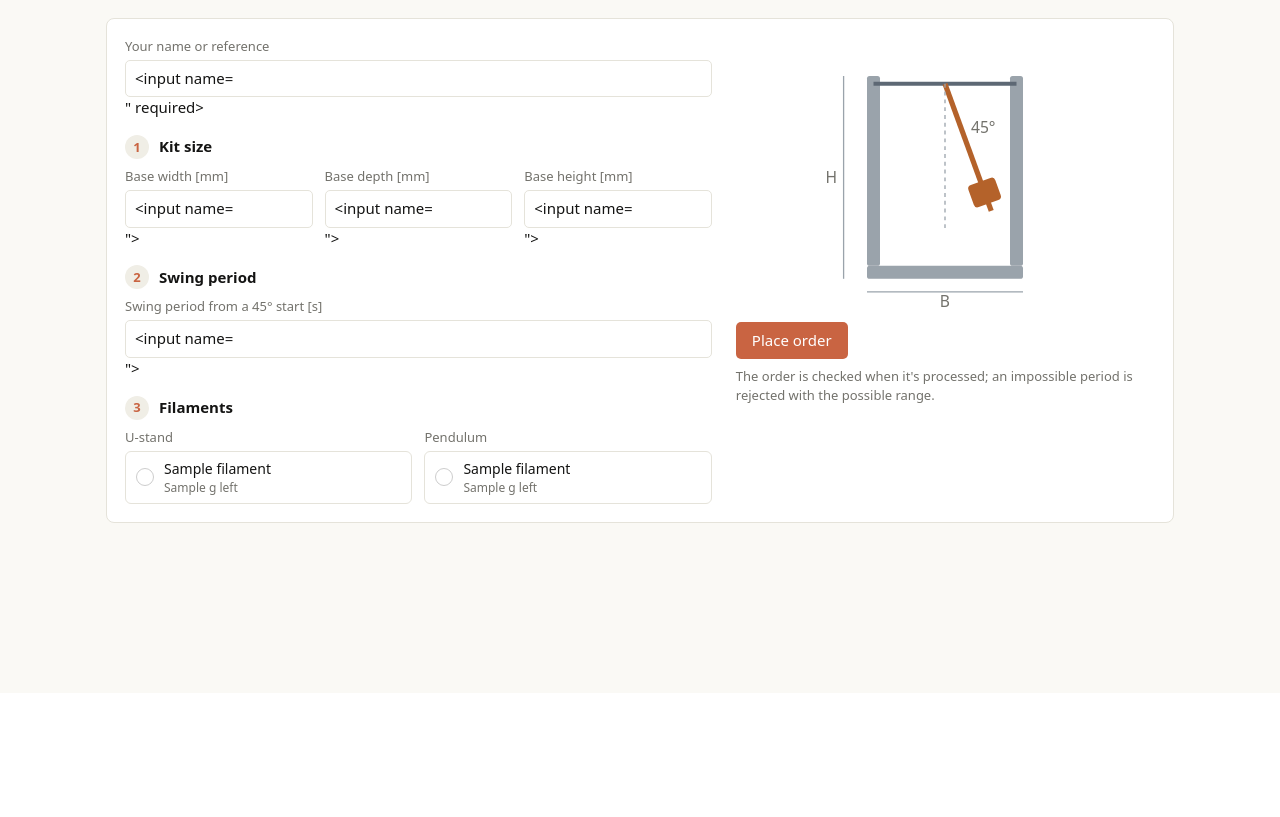
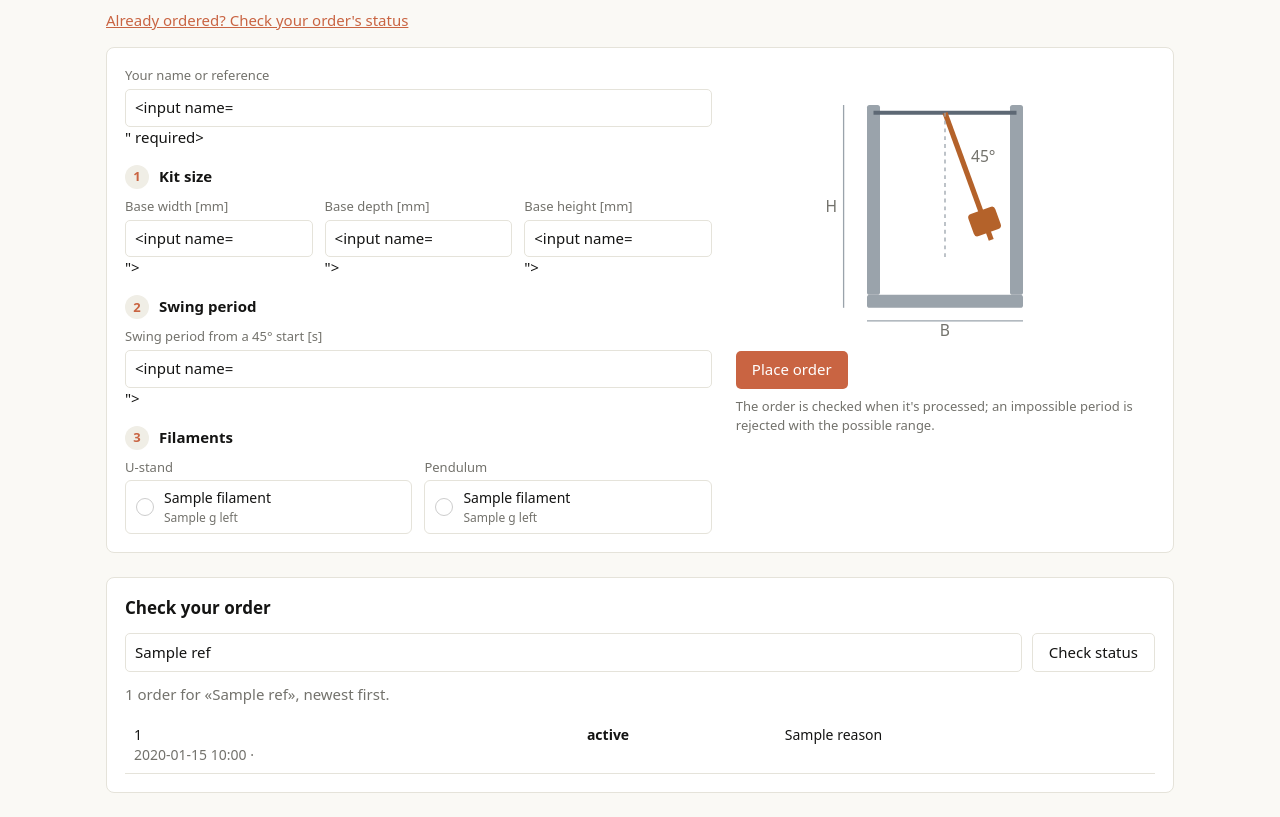
Before and after one commit to thomastte/pendulum-factory-python, a Flask app: template pendulum/templates/order.html in a window 1280 px wide. Shown: the part 107-924 px from the top of the page. Before the commit the page ends 630 px from the top, so only its background shows below. Run offline with Flask 3, Linux system fonts and the light colour scheme; the template is opened without the code that fills it: most values are stand-ins (such as "Sample title", 1, 10 or a date in 2020); form fields are guessed from the names that the template uses.

Commit message:
Order status lookup for the customer on the order page

```diff
--- a/pendulum/app.py
+++ b/pendulum/app.py
@@ -1,11 +1,14 @@
 # AI-assisted (Claude, 2026-11-17): written by Claude (Flask order page and operator page, plan §6);
 # updated by Claude for design-decisions.md 18–20 (no amplitude or infill in the order, two printed pieces).
 # Verified: tests/test_app.py; Øivind ran it against Spoolman 0.27.0 and read it through before committing.
+# 2026-11-18: customer status lookup (find_orders(), GET /?ref=...) and the redirect to it after ordering,
+# added step by step by øivind, with assistance from Claude. Verified: tests/test_app.py, checked in the browser.
 """The web pages (plan §6). Start from the python/ folder with Spoolman running:
 
     python -m pendulum.app          then open http://localhost:5000
 
-/        order page: the customer fills in the pendulum and picks a filament for each part
+/        order page: the customer fills in the pendulum and picks a filament for each part;
+         /?ref=<name, reference or order id> shows the status of that customer's own orders
 /orders  operator page: register the makerspace filaments, process orders, see the results
 """
 import logging
@@ -84,6 +87,18 @@ def order_from_form(form, orders_dir):
     )
 
 
+def find_orders(orders_dir, ref):
+    """The orders whose customer reference or order id is ref, newest first.
+
+    Exact match only (case and surrounding spaces ignored), so one customer can't list everyone's orders.
+    """
+    key = ref.strip().casefold()
+    if not key:
+        return []
+    return [o for o in reversed(load_orders(orders_dir))
+            if key in (o.customer_ref.strip().casefold(), o.id.casefold())]
+
+
 def create_app(stock=None, functions=None, simulate_fn=simulate,
                orders_dir=ORDERS_DIR, output_dir=OUTPUT_DIR, seed_file=None):
     """The Flask app. Tests pass a fake stock and the dummy functions; normal use passes nothing."""
@@ -109,13 +124,17 @@ def create_app(stock=None, functions=None, simulate_fn=simulate,
             errors = check_input(order)
             if not errors:
                 order.save(orders_dir)
-                flash(f"Order {order.id} received. Click \"Process orders\" to make it.")
-                return redirect(url_for("orders_page"))
+                flash(f"Order {order.id} received. It is made when the orders are processed; "
+                      f"its status is shown below.")
+                return redirect(url_for("order_page", ref=order.customer_ref, _anchor="status"))
+        ref = request.args.get("ref", "").strip()
+        found = find_orders(orders_dir, ref) if ref else None          # None: no search yet
         try:
             filaments, offline = stock_overview(stock), False
         except StockUnavailable:
             filaments, offline = [], True
-        return render_template("order.html", filaments=filaments, offline=offline, errors=errors, form=form)
+        return render_template("order.html", filaments=filaments, offline=offline, errors=errors, form=form,
+                               ref=ref, found=found, DONE=DONE)
 
     @app.route("/orders")
     def orders_page():
--- a/pendulum/templates/base.html
+++ b/pendulum/templates/base.html
@@ -1,5 +1,6 @@
 {# AI-assisted (Claude, 2026-11-17): page layout written by Claude. Verified: tests/test_app.py, checked in the browser.
-   2026-11-18: CSS for the new order layout and the light/dark, added by Øivind. Verified: tests/test_app.py (8 passed), both themes checked on both pages. #}
+   2026-11-18: CSS for the new order layout and the light/dark themes with the toggle script given by Claude,
+   added by Øivind; CSS for the status lookup added step by step by øivind, with assistance from Claude. Verified: tests/test_app.py, both themes checked. #}
 <!doctype html>
 <html lang="en">
 <head>
@@ -53,6 +54,14 @@
     .swatch-pick small { display: block; font-size: 12px; color: var(--muted); }
     .swatch-pick:has(input:checked) { border-color: var(--accent); background: var(--pick); }
         .theme-toggle { margin-left: auto; padding: 4px 12px; font-size: 13px; background: transparent; color: var(--header-ink); border: 1px solid var(--header-link); }
+    .lookup { margin-top: 24px; display: grid; gap: 12px; }
+    .lookup h2 { margin: 0; }
+    .lookup-form { display: flex; gap: 10px; }
+    .lookup-form input { flex: 1; }
+    .lookup-form button { white-space: nowrap; }
+    .lookup p { margin: 0; }
+    .lookup-link { margin: -8px 0 16px; }
+    main a { color: var(--accent); }
     table { width: 100%; border-collapse: collapse; background: var(--card); font-size: 14px; }
     th, td { text-align: left; padding: 7px 9px; border-bottom: 1px solid var(--line); vertical-align: top; }
     th { font-size: 12px; color: var(--muted); text-transform: uppercase; letter-spacing: .03em; }
--- a/pendulum/templates/order.html
+++ b/pendulum/templates/order.html
@@ -1,12 +1,14 @@
 {# AI-assisted (Claude, 2026-11-17): order page written by Claude; amplitude and infill fields removed and the
    filament labels changed for design-decisions.md 18–20. Verified: tests/test_app.py, checked in the browser.
    2026-11-18: new layout (three steps, colour swatches as radio buttons, pendulum sketch coloured by the
-   chosen filaments) put together by Øivind step by step;.
-   Verified: tests/test_app.py (8 passed), checked in the browser in both themes. #}
+   chosen filaments) put together by Øivind step by step; the snippets, the SVG and the scripts were given by Claude.
+   2026-11-18: "Check your order" status lookup added step by step by øivind, with assistance from Claude.
+   Verified: tests/test_app.py, checked in the browser in both themes. #}
 {% extends "base.html" %}
 {% block title %}Order a pendulum kit{% endblock %}
 {% block content %}
 <h1>Order a pendulum kit</h1>
+<p class="muted lookup-link"><a href="#status">Already ordered? Check your order's status</a></p>
 
 {% if offline %}
   <div class="banner bad"><strong>Stock is offline.</strong> Spoolman is not answering, so the order can't be placed. Start it with <code>docker compose up -d</code> and reload the page.</div>
@@ -94,6 +96,38 @@
         </aside>
   </form>
 </div>
+
+<div class="card lookup" id="status">
+  <h2>Check your order</h2>
+  <form method="get" action="{{ url_for('order_page') }}#status" class="lookup-form">
+    <input name="ref" value="{{ ref }}" placeholder="Your name, reference or order id"
+           aria-label="Your name, reference or order id">
+    <button type="submit" class="plain">Check status</button>
+  </form>
+  {% if found is not none %}
+    {% if found %}
+      <p class="muted">{{ found|length }} order{{ 's' if found|length != 1 }} for «{{ ref }}», newest first.</p>
+      <table class="lookup-table">
+        {% for o in found %}
+          {% set r = o.result %}
+          <tr>
+            <td>{{ o.id }}<br><span class="muted">{{ o.created[:16]|replace('T', ' ') }}
+              · {{ '%.3f s' % o.target_period_s if o.target_period_s is number else '' }}</span></td>
+            <td class="status {{ o.status }}">{{ o.status }}</td>
+            <td>{{ o.reason or "Waiting to be processed." }}
+              {% if o.status == DONE %}
+                <br>{% for f in r.files %}<a href="{{ url_for('output_file', order_id=o.id, filename=f) }}">{{ f }}</a> · {% endfor %}
+                {% if r.plot %}<a href="{{ url_for('output_file', order_id=o.id, filename=r.plot) }}">plot</a>{% endif %}
+              {% endif %}
+            </td>
+          </tr>
+        {% endfor %}
+      </table>
+    {% else %}
+      <p class="muted">No orders found for «{{ ref }}». Use the exact name or reference you ordered with, or the order id.</p>
+    {% endif %}
+  {% endif %}
+</div>
 <script>
   function colourOf(part) {
     const picked = document.querySelector(`input[name="filament_${part}"]:checked`);
```
Also changed, not shown: tests/test_app.py (+29 -1 lines).
